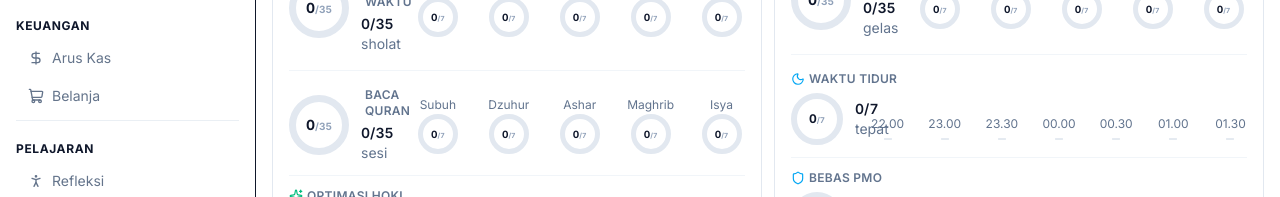
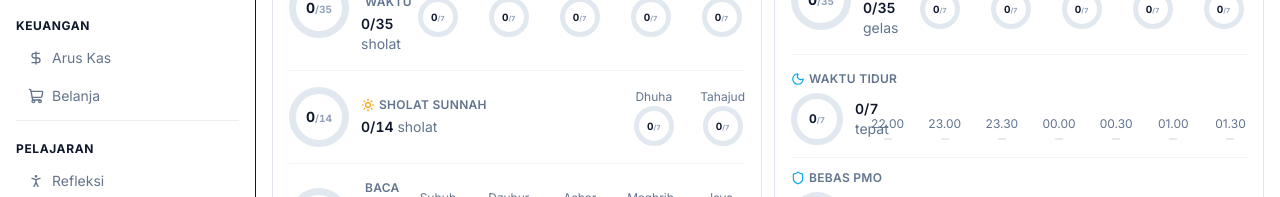
Before and after one commit to adakahroti-hue/daytrack, a Next.js app: page /overview in a window 1280 px wide. Shown: the part 362-559 px from the top of the page. Built offline with nearby package versions, Linux system fonts and the light colour scheme; no server answers; the database is empty.

Commit message:
overview: tambah card Sholat Sunnah (dhuha/tahajud) di card Ibadah

```diff
--- a/src/components/overview/RoutineTodaySection.tsx
+++ b/src/components/overview/RoutineTodaySection.tsx
@@ -1,10 +1,11 @@
 'use client'
 
 import Link from 'next/link'
-import { Check, Minus, Mosque, BookOpen, GlassWater, Repeat, Sparkles, Shield, Moon, ArrowRight, Flower, Wallet, HandCoins } from 'lucide-react'
+import { Check, Minus, Mosque, BookOpen, GlassWater, Repeat, Sparkles, Shield, Moon, ArrowRight, Flower, Wallet, HandCoins, Sun } from 'lucide-react'
 import { format, differenceInCalendarDays } from 'date-fns'
 import { cn, formatRupiah } from '@/lib/utils'
 import { JAM_TIDUR_OPTIONS } from '@/lib/tidur-options'
+import { useSholatSunnahRange } from '@/hooks/useSholatSunnah'
 import { usePrayerLogRange } from '@/hooks/usePrayerLogs'
 import { useQuranLogRange } from '@/hooks/useQuranLogs'
 import { useWaterLogRange } from '@/hooks/useMinumAirLogs'
@@ -35,6 +36,11 @@ const QURAN_SESSIONS = [
   { key: 'setelah_ashar', label: 'Setelah Ashar' },
   { key: 'setelah_maghrib', label: 'Setelah Maghrib' },
   { key: 'setelah_isya', label: 'Setelah Isya' },
+] as const
+
+const SUNNAH_TIMES = [
+  { key: 'dhuha', label: 'Dhuha' },
+  { key: 'tahajud', label: 'Tahajud' },
 ] as const
 
 const WATER_SESSIONS = [
@@ -186,6 +192,14 @@ export function RoutineTodaySection({ startStr, endStr, metricEndStr, period }:
   const quranCount = quranPerSesi.reduce((a, b) => a + b, 0)
   const quranTarget = 5 * daysElapsed
 
+  // Sholat Sunnah (Dhuha + Tahajud)
+  const { data: sunnahRows = [] } = useSholatSunnahRange(startStr, endStr)
+  const sunnahPerWaktu = SUNNAH_TIMES.map(s =>
+    (sunnahRows as any[]).filter(row => !!row?.[`sholat_${s.key}`]).length
+  )
+  const sunnahCount = sunnahPerWaktu.reduce((a, b) => a + b, 0)
+  const sunnahTarget = 2 * daysElapsed
+
   // Minum Air
   const { data: waterEntries = [] } = useWaterLogRange(startStr, endStr)
   const totalMl = (waterEntries as any[]).reduce((sum, e) => sum + (e.jumlah_ml || 0), 0)
@@ -288,6 +302,47 @@ export function RoutineTodaySection({ startStr, endStr, metricEndStr, period }:
                       ) : (
                         <span className={cn('text-[11px] font-semibold tabular-nums', done ? 'text-emerald-600' : 'text-slate-500')}>
                           {sholatPerWaktu[i]}/{daysElapsed}
+                        </span>
+                      )}
+                    </div>
+                  )
+                })}
+              </div>
+            </div>
+          </div>
+          <div className="mt-4 pt-4 border-t border-slate-100">
+            <div className="flex flex-col gap-3 lg:flex-row lg:items-center lg:justify-between">
+              <div className="min-w-0 lg:flex-1 flex items-center gap-3">
+                {isWeekly && <XyDonut value={sunnahCount} target={sunnahTarget} color="#22c55e" />}
+                <div className="min-w-0">
+                  <p className="text-xs font-semibold uppercase tracking-wide text-slate-500 flex items-center gap-1">
+                    <Sun className="h-3.5 w-3.5 text-amber-500" /> Sholat Sunnah
+                  </p>
+                  {isWeekly ? (
+                    <p className="mt-1 text-sm text-slate-500"><span className="font-semibold text-slate-900 tabular-nums">{sunnahCount}/{sunnahTarget}</span> sholat</p>
+                  ) : (
+                    <p className="mt-2 pl-[18px] flex items-baseline gap-1.5 leading-none">
+                      <span className={cn('text-[22px] font-bold tabular-nums', numColor(sunnahCount >= sunnahTarget))}>{sunnahCount}<span className={cn('text-lg', numColorSoft(sunnahCount >= sunnahTarget))}>/{sunnahTarget}</span></span>
+                      <span className="text-sm font-medium text-slate-500">sholat</span>
+                    </p>
+                  )}
+                </div>
+              </div>
+              <div className="grid grid-cols-2 gap-x-2 lg:gap-x-6 shrink-0 w-full lg:w-auto">
+                {SUNNAH_TIMES.map((s, i) => {
+                  const done = isHarian ? sunnahPerWaktu[i] > 0 : sunnahPerWaktu[i] >= daysElapsed
+                  return (
+                    <div key={s.key} className="flex flex-col items-center gap-0.5 min-w-0">
+                      <span className="text-xs leading-tight text-slate-500">{s.label}</span>
+                      {isWeekly ? (
+                        <XyDonut value={sunnahPerWaktu[i]} target={daysElapsed} color="#22c55e" size={40} />
+                      ) : isHarian ? (
+                        done
+                          ? <Check className="h-3 w-3 text-amber-600" />
+                          : <Minus className="h-3 w-3 text-slate-300" />
+                      ) : (
+                        <span className={cn('text-[11px] font-semibold tabular-nums', done ? 'text-amber-600' : 'text-slate-500')}>
+                          {sunnahPerWaktu[i]}/{daysElapsed}
                         </span>
                       )}
                     </div>
```
